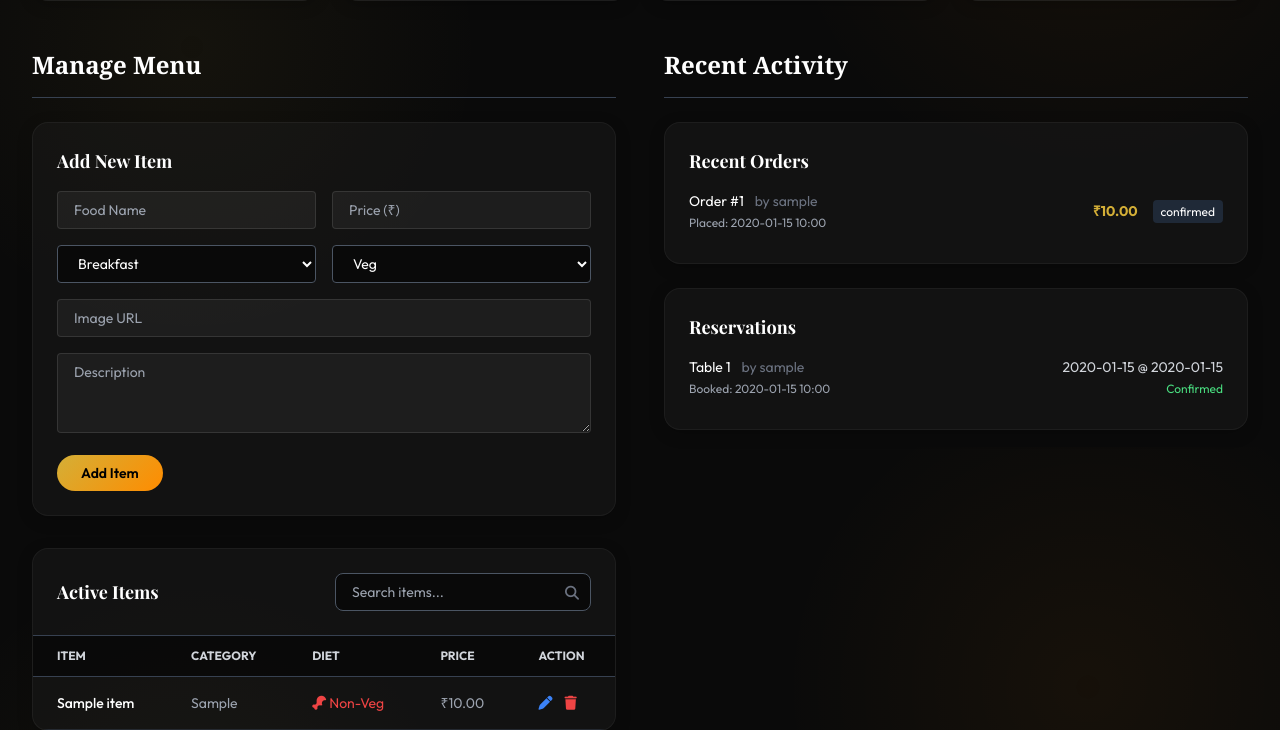
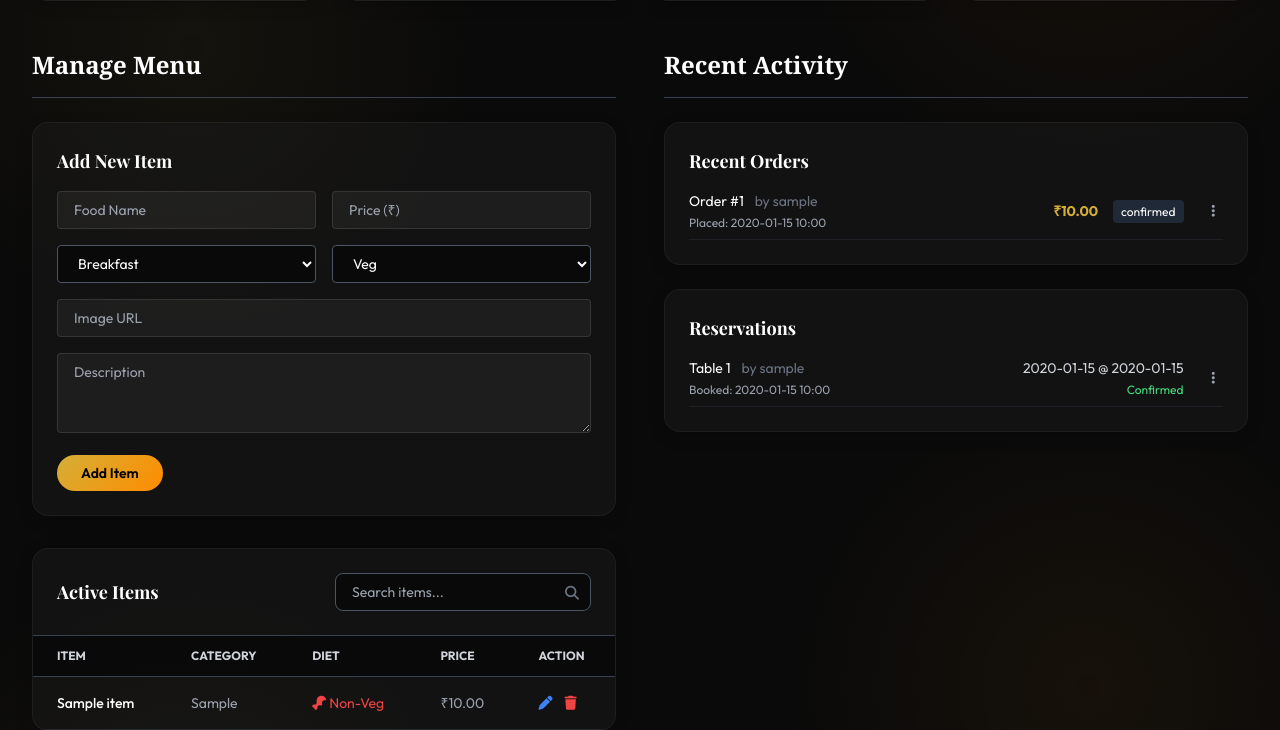
Before and after one commit to Rohith540-web/Rohith-DineEase, a Flask app: template templates/admin_dashboard.html in a window 1280 px wide. Shown: the part 353-1083 px from the top of the page. Run offline with Flask 3, Linux system fonts and the light colour scheme; the template is opened without the code that fills it: values that come from a table or form of the project are taken from there, others are empty; tables that the repository leaves empty hold one stand-in row (values such as "Sample post"); some libraries are stand-ins or nearby versions; some web fonts are replaced.

Commit message:
final commit

```diff
--- a/templates/admin_dashboard.html
+++ b/templates/admin_dashboard.html
@@ -173,15 +173,46 @@
                     <h3 class="text-lg font-bold text-white mb-4">Recent Orders</h3>
                     <div class="space-y-3">
                         {% for order in orders[:5] %}
-                        <div class="flex justify-between items-center text-sm border-b border-gray-700/30 pb-2 last:border-0">
+                        <div class="flex justify-between items-center text-sm border-b border-gray-700/30 pb-2 last:border-0 relative">
                             <div>
                                 <span class="text-white">Order #{{ order.id }}</span>
                                 <span class="text-gray-500 ml-2">by {{ order.user.username }}</span>
                                 <div class="text-xs text-gray-400 mt-1">Placed: {{ order.created_at.strftime('%Y-%m-%d %H:%M') }}</div>
                             </div>
-                            <div class="text-right">
-                                <span class="text-[#D4AF37] font-bold mr-3">₹{{ "%.2f"|format(order.total_amount) }}</span>
-                                <span class="px-2 py-1 rounded text-xs bg-gray-800">{{ order.status }}</span>
+                            <div class="text-right flex items-center gap-3">
+                                <div>
+                                    <span class="text-[#D4AF37] font-bold mr-3">₹{{ "%.2f"|format(order.total_amount) }}</span>
+                                    <span class="px-2 py-1 rounded text-xs bg-gray-800">{{ order.status }}</span>
+                                </div>
+                                <button onclick="openCustomerModal('order-details-{{ order.id }}')" class="text-gray-400 hover:text-white p-2 ml-2 transition-colors">
+                                    <i class="fas fa-ellipsis-v"></i>
+                                </button>
+                            </div>
+                        </div>
+
+                        <!-- Hidden data for modal -->
+                        <div id="order-details-{{ order.id }}" class="hidden">
+                            <div class="border-b border-gray-700/50 pb-4 mb-4">
+                                <h4 class="text-[#D4AF37] font-bold mb-2">Customer Info</h4>
+                                <p class="text-gray-300"><span class="text-gray-500">ID:</span> {{ order.user.id }}</p>
+                                <p class="text-gray-300"><span class="text-gray-500">Name:</span> {{ order.user.username }}</p>
+                                <p class="text-gray-300"><span class="text-gray-500">Email:</span> {{ order.user.email }}</p>
+                            </div>
+                            <div>
+                                <h4 class="text-[#D4AF37] font-bold mb-2">Order Summary</h4>
+                                <p class="text-gray-300 mb-3"><span class="text-gray-500">Status:</span> {{ order.status }} | <span class="text-gray-500">Placed:</span> {{ order.created_at.strftime('%Y-%m-%d %H:%M') }}</p>
+                                <ul class="space-y-2">
+                                    {% for item in order.items %}
+                                    <li class="flex justify-between text-sm text-gray-400">
+                                        <span>{{ item.quantity }}x {{ item.food_item.name }}</span>
+                                        <span>₹{{ "%.2f"|format(item.price * item.quantity) }}</span>
+                                    </li>
+                                    {% endfor %}
+                                </ul>
+                                <div class="mt-4 pt-4 border-t border-gray-700/50 flex justify-between font-bold text-white">
+                                    <span>Total Amount</span>
+                                    <span class="text-[#D4AF37]">₹{{ "%.2f"|format(order.total_amount) }}</span>
+                                </div>
                             </div>
                         </div>
                         {% endfor %}
@@ -193,7 +224,7 @@
                     <h3 class="text-lg font-bold text-white mb-4">Reservations</h3>
                     <div class="space-y-3">
                         {% for res in reservations[:5] %}
-                        <div class="flex justify-between items-center text-sm border-b border-gray-700/30 pb-2 last:border-0">
+                        <div class="flex justify-between items-center text-sm border-b border-gray-700/30 pb-2 last:border-0 relative">
                             <div>
                                 <span class="text-white">Table {{ res.table.table_number }}</span>
                                 <span class="text-gray-500 ml-2">by {{ res.user.username }}</span>
@@ -202,9 +233,34 @@
                                     {% if res.status == 'cancelled' and res.cancelled_at %} | Cancelled: {{ res.cancelled_at.strftime('%Y-%m-%d %H:%M') }}{% endif %}
                                 </div>
                             </div>
-                            <div class="text-right text-gray-300">
-                                <span>{{ res.date }}</span> @ <span>{{ res.time }}</span>
-                                <div class="text-xs mt-1 {% if res.status == 'cancelled' %}text-red-400{% else %}text-green-400{% endif %}">{{ res.status | capitalize }}</div>
+                            <div class="text-right text-gray-300 flex items-center gap-3">
+                                <div>
+                                    <span>{{ res.date }}</span> @ <span>{{ res.time }}</span>
+                                    <div class="text-xs mt-1 {% if res.status == 'cancelled' %}text-red-400{% else %}text-green-400{% endif %}">{{ res.status | capitalize }}</div>
+                                </div>
+                                <button onclick="openCustomerModal('res-details-{{ res.id }}')" class="text-gray-400 hover:text-white p-2 ml-2 transition-colors">
+                                    <i class="fas fa-ellipsis-v"></i>
+                                </button>
+                            </div>
+                        </div>
+
+                        <!-- Hidden data for modal -->
+                        <div id="res-details-{{ res.id }}" class="hidden">
+                            <div class="border-b border-gray-700/50 pb-4 mb-4">
+                                <h4 class="text-[#D4AF37] font-bold mb-2">Customer Info</h4>
+                                <p class="text-gray-300"><span class="text-gray-500">ID:</span> {{ res.user.id }}</p>
+                                <p class="text-gray-300"><span class="text-gray-500">Name:</span> {{ res.user.username }}</p>
+                                <p class="text-gray-300"><span class="text-gray-500">Email:</span> {{ res.user.email }}</p>
+                            </div>
+                            <div>
+                                <h4 class="text-[#D4AF37] font-bold mb-2">Reservation Details</h4>
+                                <div class="grid grid-cols-2 gap-4 text-sm">
+                                    <p class="text-gray-300"><span class="text-gray-500 block">Table</span> {{ res.table.table_number }}</p>
+                                    <p class="text-gray-300"><span class="text-gray-500 block">Guests</span> {{ res.guests }}</p>
+                                    <p class="text-gray-300"><span class="text-gray-500 block">Date</span> {{ res.date }}</p>
+                                    <p class="text-gray-300"><span class="text-gray-500 block">Time</span> {{ res.time }}</p>
+                                    <p class="text-gray-300"><span class="text-gray-500 block">Status</span> <span class="{% if res.status == 'cancelled' %}text-red-400{% else %}text-green-400{% endif %}">{{ res.status | capitalize }}</span></p>
+                                </div>
                             </div>
                         </div>
                         {% endfor %}
@@ -252,7 +308,33 @@
     </div>
 </div>
 
+<!-- Customer Details Modal -->
+<div id="customerDetailsModal" class="fixed inset-0 z-50 hidden bg-black/80 flex items-center justify-center p-4">
+    <div class="glass-card w-full max-w-lg p-6 rounded-2xl relative animate-scale-up">
+        <button onclick="closeCustomerModal()" class="absolute top-4 right-4 text-gray-400 hover:text-white">
+            <i class="fas fa-times text-xl"></i>
+        </button>
+        <h3 class="text-2xl font-serif font-bold text-white mb-6">Customer Details</h3>
+
+        <div id="customerDetailsContent">
+            <!-- Content will be injected here via JS -->
+        </div>
+
+        <button onclick="closeCustomerModal()" class="btn-primary w-full text-sm py-2 mt-6">Close</button>
+    </div>
+</div>
+
 <script>
+    function openCustomerModal(dataId) {
+        const contentHtml = document.getElementById(dataId).innerHTML;
+        document.getElementById('customerDetailsContent').innerHTML = contentHtml;
+        document.getElementById('customerDetailsModal').classList.remove('hidden');
+    }
+
+    function closeCustomerModal() {
+        document.getElementById('customerDetailsModal').classList.add('hidden');
+    }
+
     function openEditModal(id, name, price, category, diet, image, description) {
         document.getElementById('editFoodModal').classList.remove('hidden');
 
```
